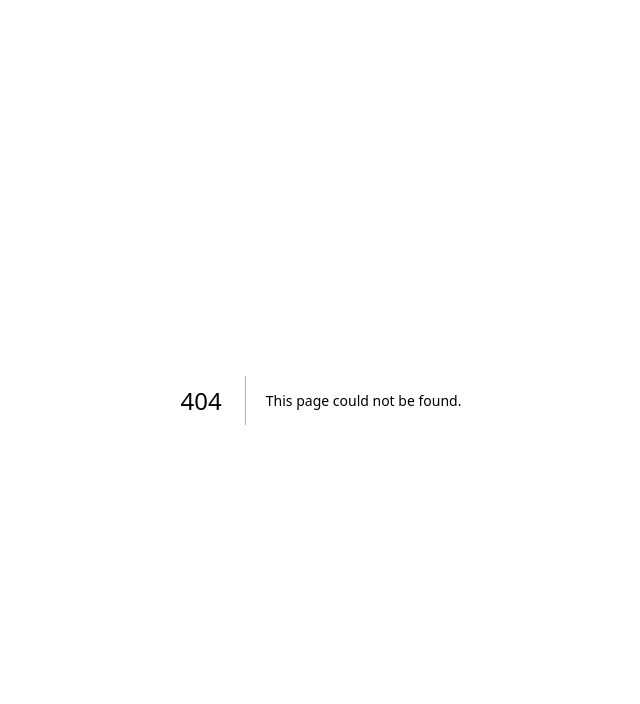
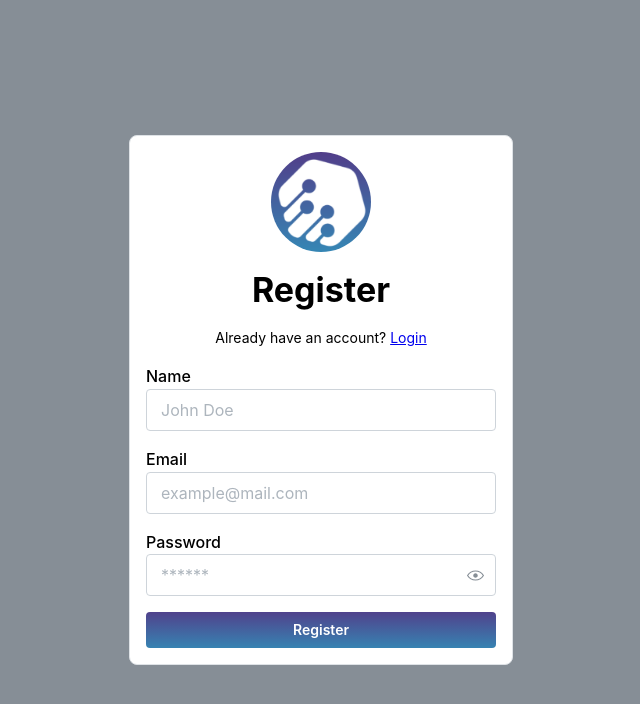
Before and after one commit to ivantandella/forum-next-js, a Next.js app: page /register in a window 1280 px wide. Before the commit this address had no page. Shown: the top 704 px of the page, without its empty margins (319-959 px from the left). Built offline with nearby package versions, Linux system fonts and the light colour scheme.

Commit message:
feat: create register page

```diff
--- /dev/null
+++ b/pages/register/index.tsx
@@ -0,0 +1,65 @@
+import {
+  Button,
+  Card,
+  Flex,
+  Image,
+  PasswordInput,
+  Text,
+  TextInput,
+  Title,
+} from "@mantine/core";
+import { PRIMARY_COLOR_1, PRIMARY_COLOR_2 } from "../../utils/constants";
+import Link from "next/link";
+
+export default function RegisterPage() {
+  return (
+    <Flex justify={"center"} align={"center"} mih={"100vh"} bg={"gray"}>
+      <Card withBorder radius={"md"} w={"30%"} my={10}>
+        <form>
+          <Flex direction={"column"} gap={"md"} align={"center"}>
+            <Image
+              src={"/forum-logo.png"}
+              alt="Forum Logo"
+              w={100}
+              h={100}
+              radius={"100%"}
+            />
+            <Title>Register</Title>
+            <Text size="sm">
+              Already have an account? <Link href="/login">Login</Link>
+            </Text>
+            <TextInput
+              label="Name"
+              placeholder="John Doe"
+              w={"100%"}
+              size="md"
+            />
+            <TextInput
+              label="Email"
+              placeholder="example@mail.com"
+              w={"100%"}
+              size="md"
+            />
+            <PasswordInput
+              label="Password"
+              placeholder="******"
+              w={"100%"}
+              size="md"
+            />
+            <Button
+              variant="gradient"
+              gradient={{
+                from: PRIMARY_COLOR_1,
+                to: PRIMARY_COLOR_2,
+                deg: 180,
+              }}
+              w={"100%"}
+            >
+              Register
+            </Button>
+          </Flex>
+        </form>
+      </Card>
+    </Flex>
+  );
+}
```
